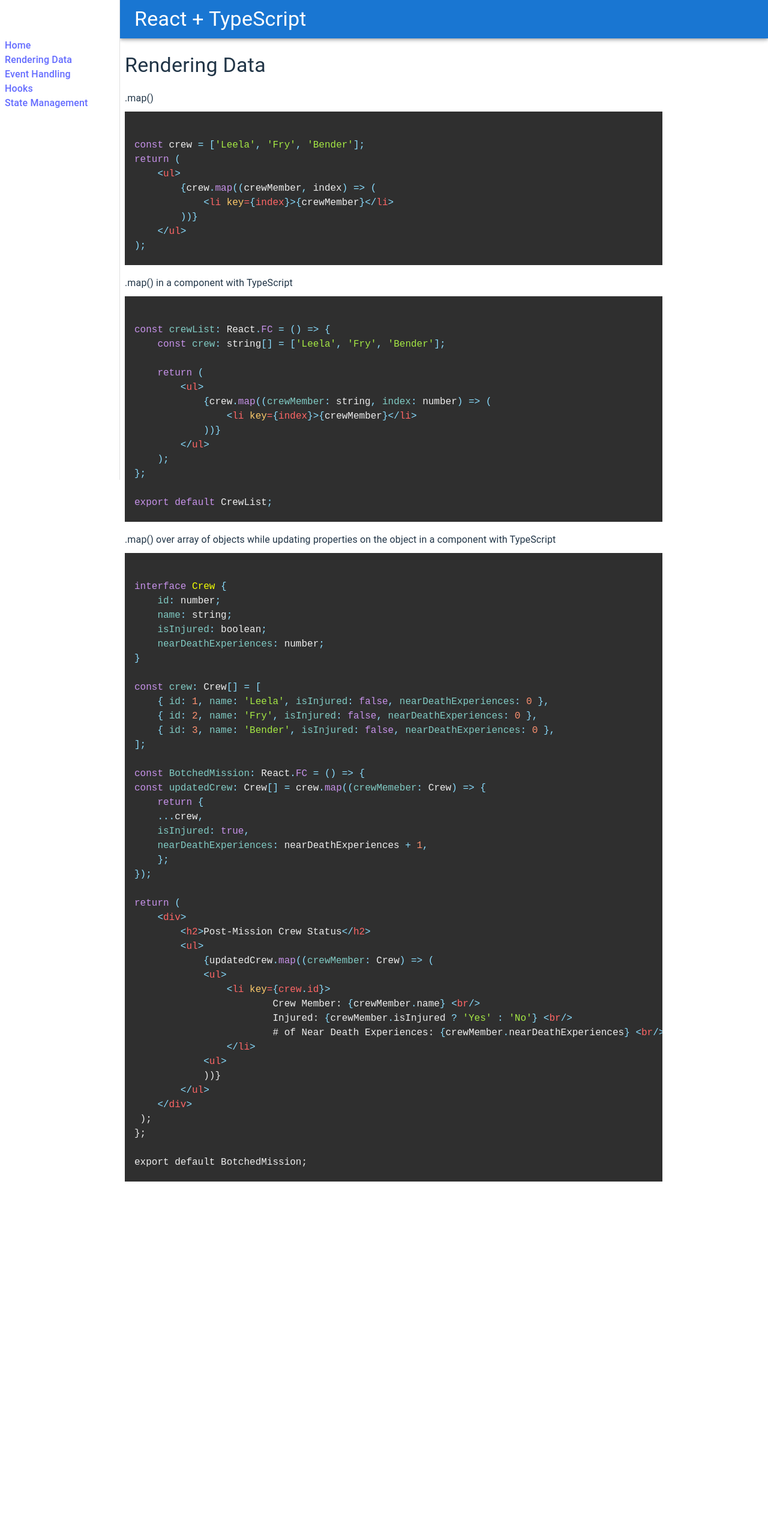
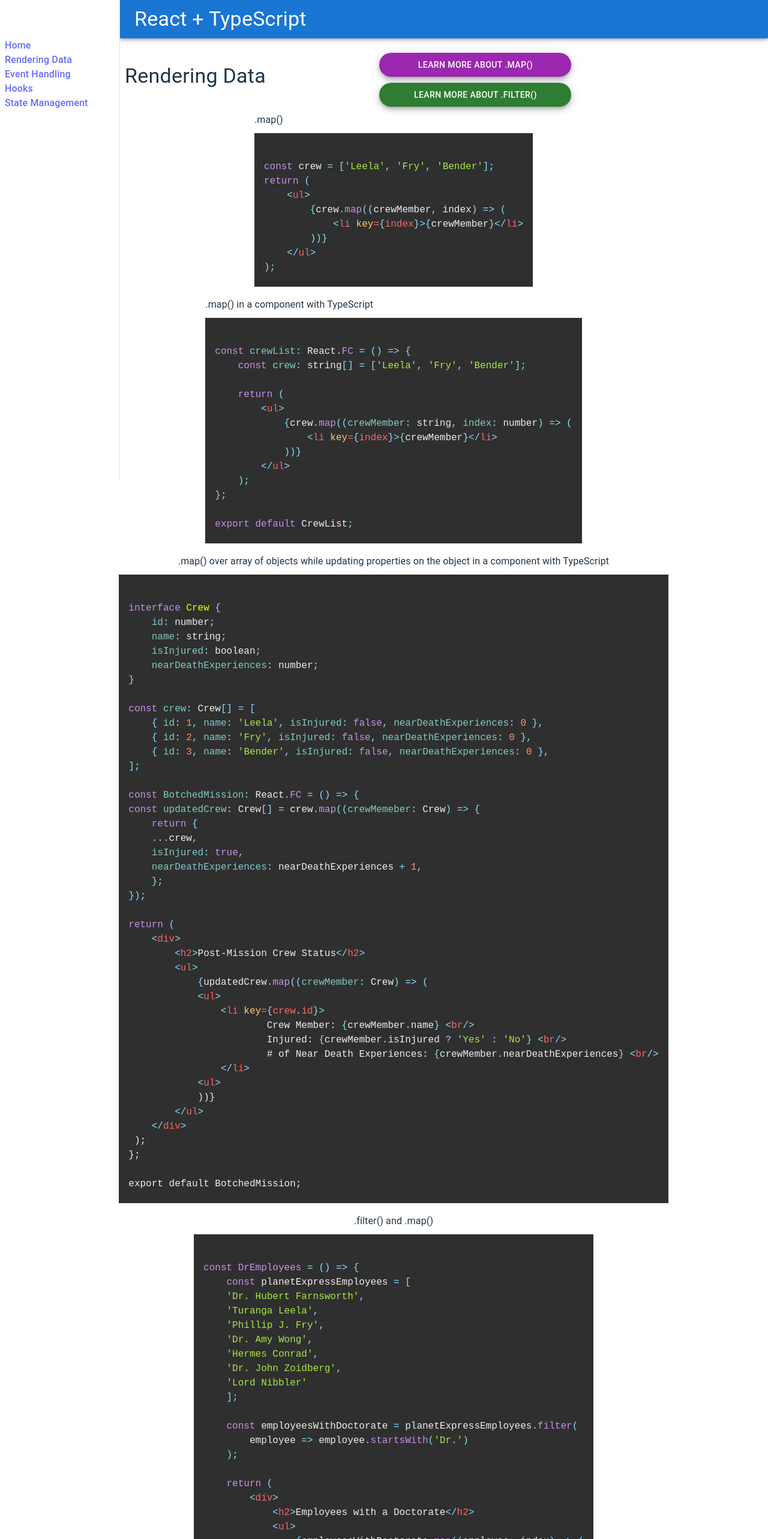
Before and after one commit to cjp0421/react-cheat-sheet, a React (Vite) app: page /rendering-data in a window 1280 px wide. Shown: the top 2566 px of the page at 60% size. Before the commit the page ends 1986 px from the top, so only its background shows below. Built offline with nearby package versions, Linux system fonts and the light colour scheme.

Commit message:
implemented two Fabs and two modals using the modal component for filter and map and added a filter example

```diff
--- a/src/pages/RenderingDataPage.tsx
+++ b/src/pages/RenderingDataPage.tsx
@@ -1,5 +1,6 @@
-import { Box, Typography } from '@mui/material';
-// import ModalTemplate from '../components/ModalTemplate'
+import { Box, Typography, Fab } from '@mui/material';
+import { useState } from 'react';
+import ModalTemplate from '../components/Modal';
 // import CustomDropdown from '../components/CustomDropdown'
 import { Prism as SyntaxHighlighter } from 'react-syntax-highlighter';
 import { materialDark } from 'react-syntax-highlighter/dist/esm/styles/prism'
@@ -75,31 +76,96 @@ return (
 export default BotchedMission;
 `
 
+const basicFilterAndMapEx: string = `
+const DrEmployees = () => {
+    const planetExpressEmployees = [
+    'Dr. Hubert Farnsworth',
+    'Turanga Leela',
+    'Phillip J. Fry',
+    'Dr. Amy Wong',
+    'Hermes Conrad',
+    'Dr. John Zoidberg',
+    'Lord Nibbler'
+    ];
+
+    const employeesWithDoctorate = planetExpressEmployees.filter(
+        employee => employee.startsWith('Dr.')
+    );
+
+    return (
+        <div>
+            <h2>Employees with a Doctorate</h2>
+            <ul>
+                {employeesWithDoctorate.map((employee, index) => (
+                    <li key={index}>{employee}</li>
+                ))}
+            </ul>
+        </div>
+    );
+}
+
+export default DrEmployees;
+`
+
 const RenderingDataPage: React.FC = () => {
+    const [isModalOpen, setIsModalOpen] = useState<string | null>(null);
+
+    const handleOpen = (modal: string) => {
+        setIsModalOpen(modal);
+    }
+
+    const handleClose = () => {
+        setIsModalOpen(null)
+    }
+
     return (
-        <Box sx={{ p: 1, pt: 11, maxWidth: '70vw', display: 'flex', flexDirection: 'column' }}>
-            <Typography variant='h4' gutterBottom sx={{ width: '70vw' }}>
+        <Box sx={{ p: 1, pt: 11, maxWidth: '70vw', display: 'flex', flexDirection: 'column', alignItems: "center" }}>
+            <Box sx={{ display: 'flex', justifyContent: 'space-between', width: '100%', alignItems: 'center' }}>
+                <Typography variant='h4' gutterBottom sx={{ width: '45vw' }}>
                     Rendering Data
                 </Typography>
-            <Typography variant='subtitle1' sx={{ pt: 1, width: '70vw' }} >
+                <Box>
+                    <Fab variant='extended' size="medium" color='secondary' sx={{ width: '25vw', p: 1, marginBottom: '10px' }} onClick={() => handleOpen('map')}>Learn More About .map()</Fab>
+                    <Fab variant='extended' size="medium" color='success' sx={{ width: '25vw', p: 1 }} onClick={() => handleOpen('filter')}>Learn More About .filter()</Fab>
+                </Box>
+            </Box>
+
+            <ModalTemplate onClose={handleClose} open={isModalOpen === 'map'} title=".map()">
+                <Typography variant="body1">
+                    This modal contains information about the `.map()` function and how it is used in React to transform arrays into lists of elements.
+                </Typography></ModalTemplate>
+            <ModalTemplate onClose={handleClose} open={isModalOpen === 'filter'} title=".filter()">
+                <Typography variant="body1">
+                    This modal provides additional information regarding other JavaScript array methods that are useful in React, such as `.filter()` and `.reduce()`.
+                </Typography></ModalTemplate>
+            <Box>
+                <Typography variant='subtitle1' sx={{ pt: 1 }} >
                     .map()
                 </Typography>
                 <SyntaxHighlighter language="jsx" style={materialDark}>
                     {mapSimpleEx}
                 </SyntaxHighlighter>
-            <Typography variant='subtitle1' sx={{ pt: 1, width: '70vw' }}>
+            </Box>
+            <Box>
+                <Typography variant='subtitle1' sx={{ pt: 1 }}>
                     .map() in a component with TypeScript
                 </Typography>
                 <SyntaxHighlighter language="jsx" style={materialDark}>
                     {mapSimpleAndTypeScriptEx}
                 </SyntaxHighlighter>
-            <Typography variant='subtitle1' sx={{ pt: 1, width: '70vw' }}>
+            </Box>
+            <Typography variant='subtitle1' sx={{ pt: 1 }}>
                 .map() over array of objects while updating properties on the object in a component with TypeScript
             </Typography>
             <SyntaxHighlighter language="jsx" style={materialDark}>
                 {mapObjectAndTypeScriptEx}
             </SyntaxHighlighter>
-
+            <Typography variant='subtitle1' sx={{ pt: 1 }}>
+                .filter() and .map()
+            </Typography>
+            <SyntaxHighlighter language='jsx' style={materialDark}>
+                {basicFilterAndMapEx}
+            </SyntaxHighlighter>
         </Box >
     )
 }
```
Lines whose indentation alone changed are shown as unchanged.
